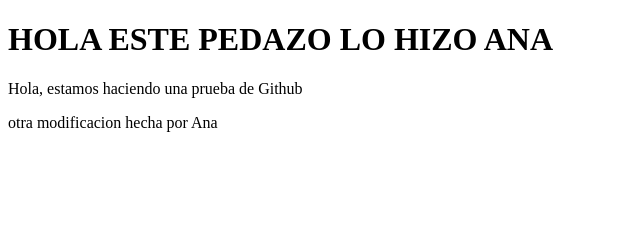
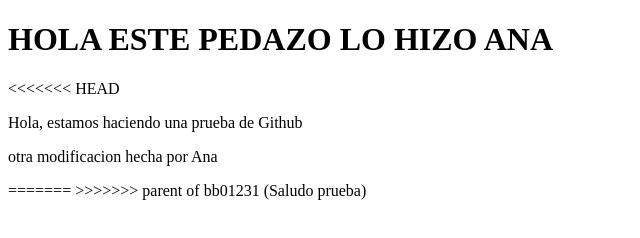
Before and after one commit to dbaagarcia/prueba, a plain HTML site: page index.html in a window 1280 px wide. Shown: the whole page, without its empty margins (0-640 px from the left). Drawn offline with Linux system fonts and the light colour scheme.

Commit message:
revertir cambios

```diff
--- a/index.html
+++ b/index.html
@@ -8,7 +8,10 @@
 </head>
 <body>
     <h1>HOLA ESTE PEDAZO LO HIZO ANA</h1>
+<<<<<<< HEAD
     <p>Hola, estamos haciendo una prueba de Github</p>
     <p>otra modificacion hecha por Ana</p>
+=======
+>>>>>>> parent of bb01231 (Saludo prueba)
 </body>
 </html>
```
